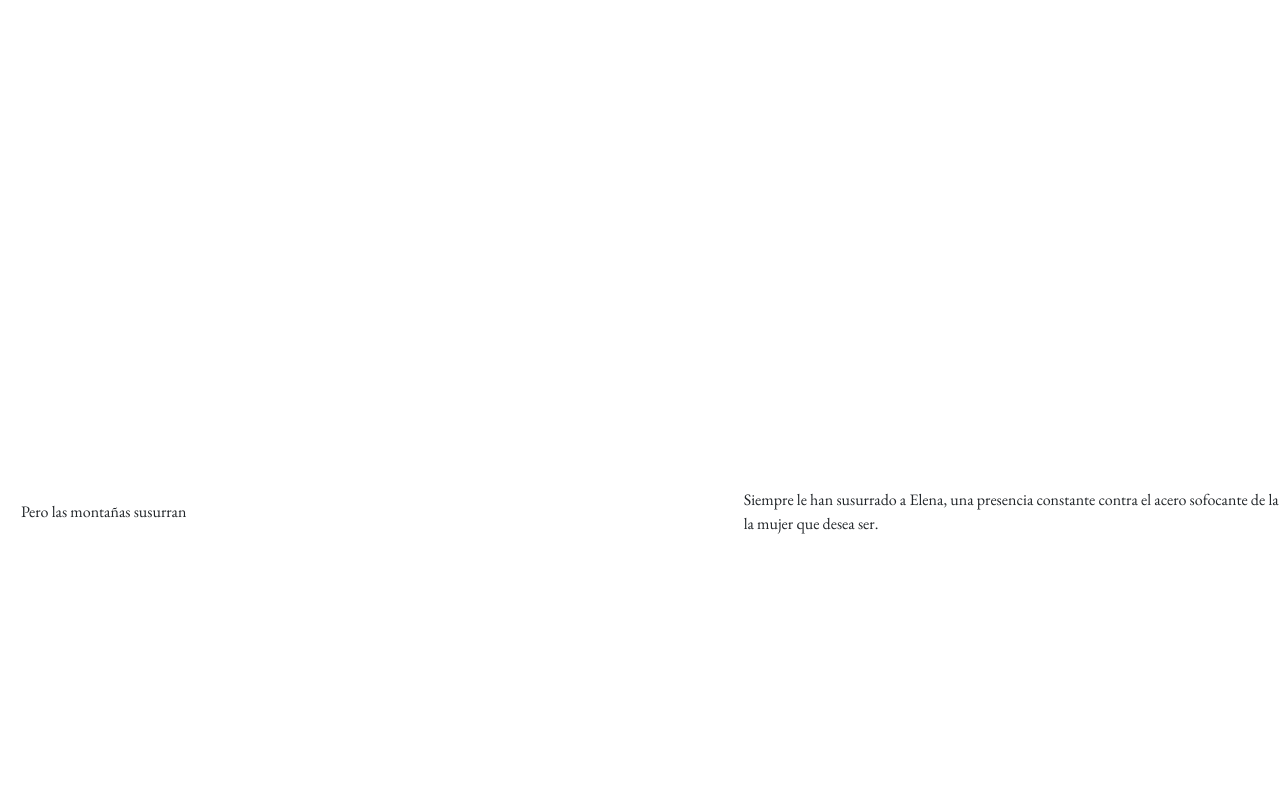
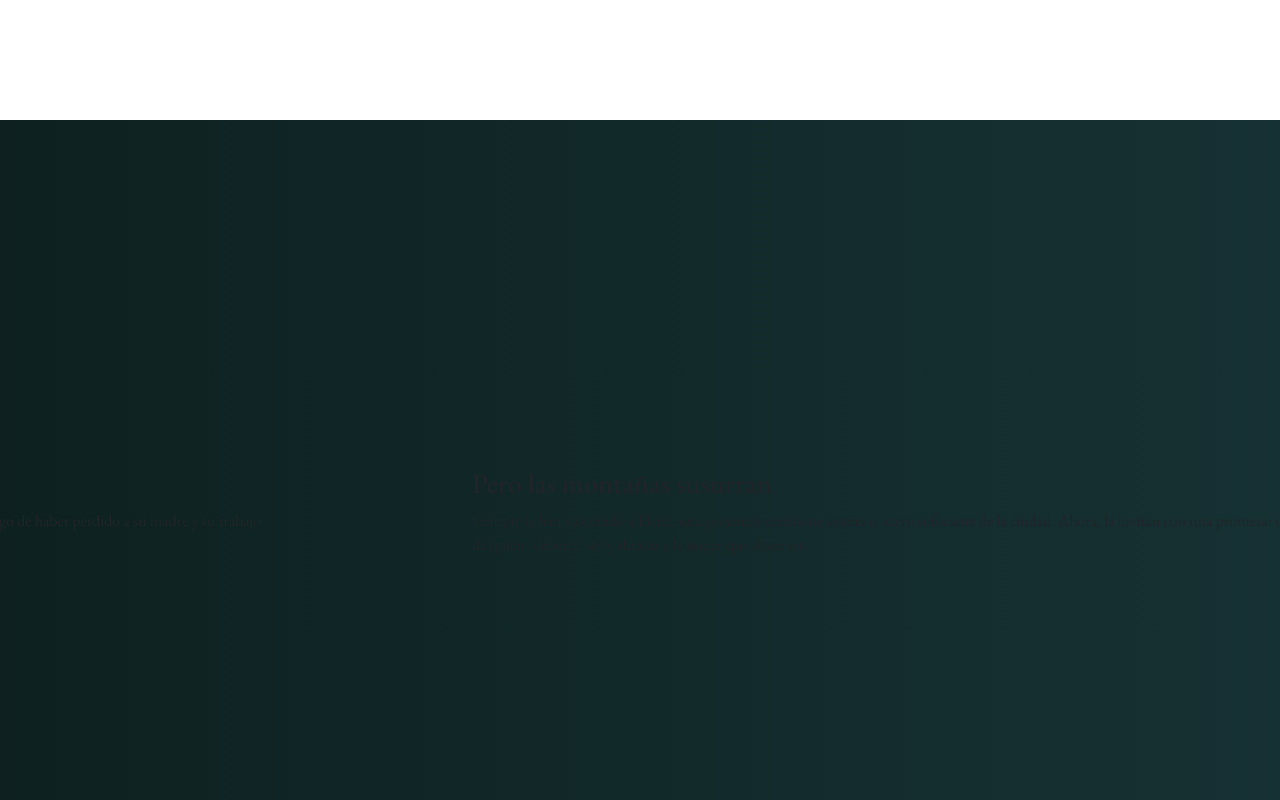
Before and after one commit to alessandrovaru/short-film-app, a Next.js app: page / in a window 1280 px wide. Shown: the part 2040-2840 px from the top of the page. Built offline with nearby package versions, Linux system fonts and the light colour scheme.

Commit message:
Update background colors and styles for MainMotion component

```diff
--- a/src/app/globals.css
+++ b/src/app/globals.css
@@ -9,8 +9,13 @@
     "Fira Mono", "Droid Sans Mono", "Courier New", monospace;
 
   --foreground-rgb: 0, 0, 0;
-  --background-start-rgb: 214, 219, 220;
-  --background-end-rgb: 255, 255, 255;
+  --background-start-rgb: 7, 21, 18;
+  --background-end-rgb: 25, 54, 57;
+  --background-color: linear-gradient(
+    180deg,
+    rgba(var(--background-start-rgb), 1) 0%,
+    rgba(var(--background-end-rgb), 1) 100%
+  );
 
   --primary-glow: conic-gradient(
     from 180deg at 50% 50%,
@@ -48,7 +53,7 @@
     --foreground-rgb: 255, 255, 255;
     --background-start-rgb: 0, 0, 0;
     --background-end-rgb: 0, 0, 0;
-
+    --background-color: black;
     --primary-glow: radial-gradient(rgba(1, 65, 255, 0.4), rgba(1, 65, 255, 0));
     --secondary-glow: linear-gradient(
       to bottom right,
--- a/src/components/home/MainMotion/MainMotion.jsx
+++ b/src/components/home/MainMotion/MainMotion.jsx
@@ -17,7 +17,7 @@ export const MainMotion = ({text}) =>  {
     offset:['start end', 'end start']
   });
 
-  const x = useTransform(scrollYProgress, [0, 0.25, 0.5, 0.75, 1], [ "0vw", "0vw", "-200vw", "-300vw", "-400vw"]);
+  const x = useTransform(scrollYProgress, [0, 0.25, 0.5, 0.75, 1], [ "0vw", "0vw", "-50vw", "-100vw", "-100vw"]);
 
   return (
     <section ref={container} className={`${styles.section} `}>
@@ -26,16 +26,12 @@ export const MainMotion = ({text}) =>  {
             className={styles.textDiv}
           >
             <div className={styles.thumbnail}>
-              <p>Imagina a una mujer sofocada</p>
-            </div>
-            <div className={styles.thumbnail}>
+              <h3>Imagina a una mujer sofocada</h3>
               <p>Elena, atrapada entre el peso de las expectativas y el anhelo desesperado de libertad. Su mundo se reduce al zumbido de monotonía luego de haber perdido a su madre y su trabajo en pocos meses.</p>
             </div>
             <div className={styles.thumbnail}>
-              <p>Pero las montañas susurran</p>
-            </div>
-            <div className={styles.thumbnail}>
-              <p>Siempre le han susurrado a Elena, una presencia constante contra el acero sofocante de la ciudad. Ahora, la invitan con una promesa: una oportunidad para deshacerse de la carga de quién "debería" ser y abrazar a la mujer que desea ser.</p>
+              <h3>Pero las montañas susurran</h3>
+              <p>Siempre le han susurrado a Elena, una presencia constante contra el acero sofocante de la ciudad. Ahora, la invitan con una promesa: una oportunidad para deshacerse de la carga de quién &quot;debería&quot; ser y abrazar a la mujer que desea ser.</p>
             </div>
           </motion.div>
     </section>
--- a/src/components/home/MainMotion/MainMotion.module.css
+++ b/src/components/home/MainMotion/MainMotion.module.css
@@ -19,12 +19,17 @@
   position:-webkit-sticky;
   position:sticky;
   top:0;
+  background: linear-gradient(to right, rgb(var(--background-start-rgb)), rgb(var(--background-end-rgb)));
+
 }
 
 .thumbnail{
   display: flex;
+  flex-direction: column;
   justify-content: center;
-  align-items: center;
+  align-items: flex-start;
   width: 100vw;
   height: 100vh;
+  padding: 100px;
+
 }
```
